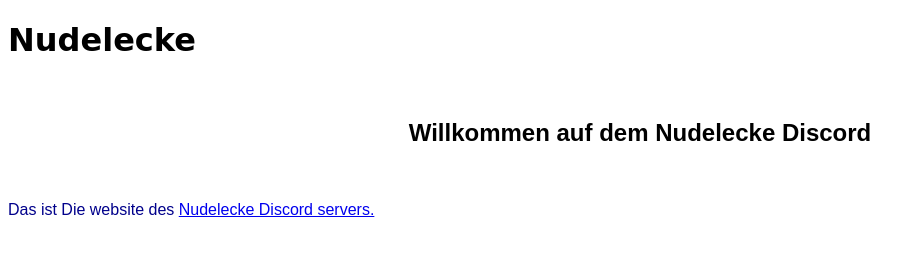
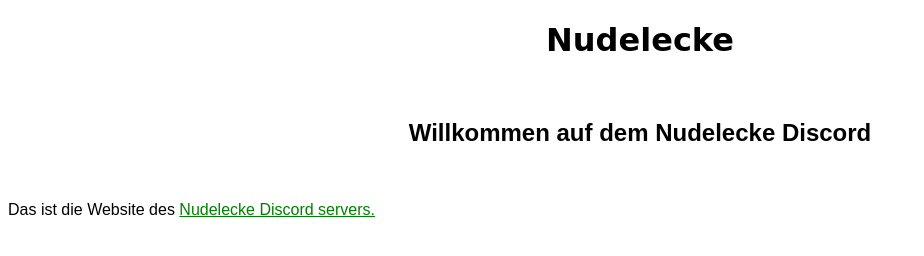
Before and after one commit to tinolm/Nudelecke, a plain HTML site: page index.html in a window 1280 px wide. Shown: the whole page, without its empty margins (0-924 px from the left). Drawn offline with Linux system fonts and the light colour scheme.

Commit message:
Style improvement

```diff
--- a/index.html
+++ b/index.html
@@ -15,7 +15,7 @@
     <br>
 
     <p>
-      Das ist Die website des <a href="discord.gg/3xjBgyCwD9">Nudelecke Discord servers.</a>
+      Das ist die Website des <a href="discord.gg/3xjBgyCwD9">Nudelecke Discord servers.</a>
     </p>
   </body>
 
--- a/styles.css
+++ b/styles.css
@@ -1,12 +1,24 @@
 p {
     font-family: sans-serif;
-    color: darkblue;
+    align-self: center;
+    align-content: center;
+    align-items: center;
 
 }
 
 
 h1 {
     font-family: cursive;
+    text-align: center;
+    align-self: center;
+}
+
+a {
+    font-family: sans-serif;
+    color: green;
+    text-align: center;
+    align-self: center;
+
 }
 
 h2 {
```
